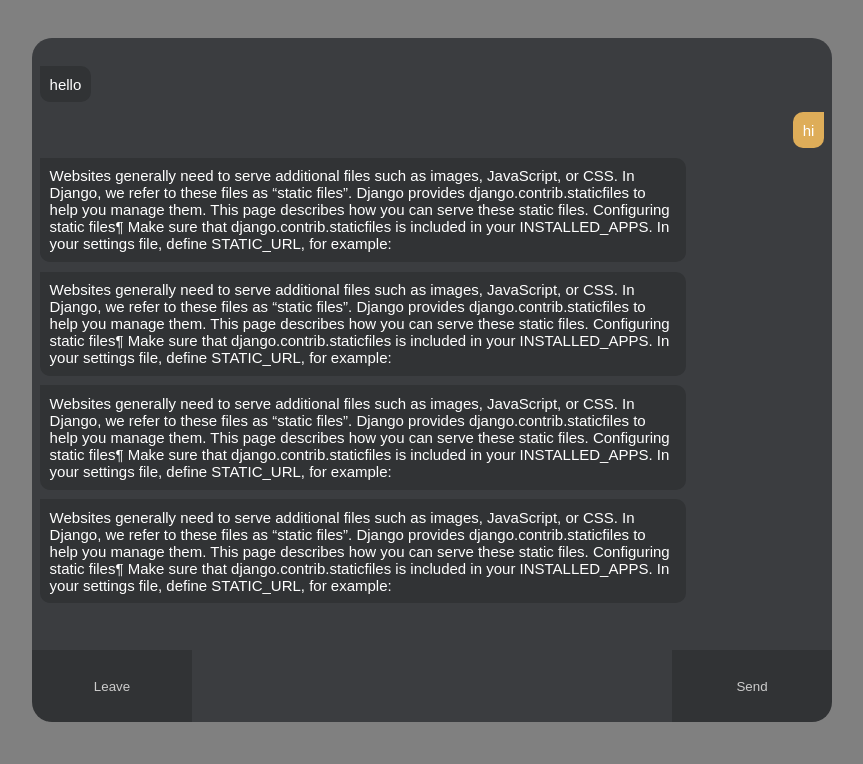
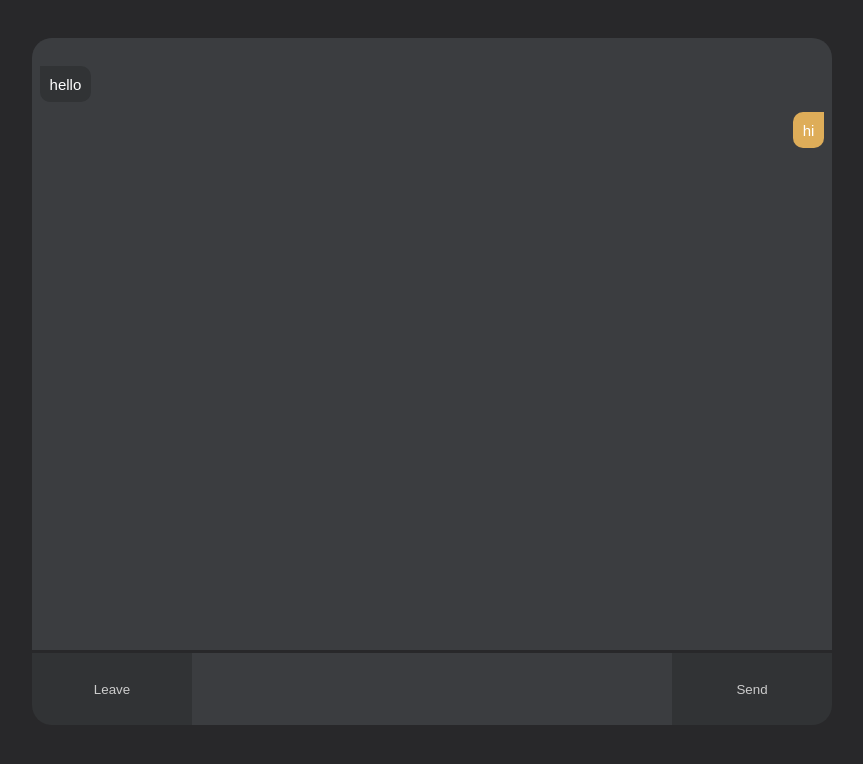
Before and after one commit to j-bodek/real-time-chat, a Django app: page /chat/main in a window 1280 px wide. Shown: the top 764 px of the page, without its empty margins (208-1071 px from the left). Run offline with Django 3.2, Linux system fonts and the light colour scheme.

Commit message:
chat_frontend

```diff
--- a/static/style/main.css
+++ b/static/style/main.css
@@ -1,7 +1,7 @@
 body {
     padding: 0;
     margin: 0;
-    background-color: gray;
+    background-color: #28282A;
     font-family: sans-serif;
     font-size: 15px;
 }
@@ -29,17 +29,19 @@ button {
     cursor: pointer;
 }
 
-input {
-    width: calc(60% - 4px);
-    height: calc(10% - 2px);
+textarea {
+    width: calc(60% - 12px);
+    height: calc(10% - 12px);
+    padding: 6px;
     background-color: #3b3d40;
     color: #ccc;
     float: left;
     border: 0px;
+    resize: none;
 }
 
 button:focus,
-input:focus {
+textarea:focus {
     outline: none;
 }
 
@@ -57,6 +59,7 @@ button:hover {
     background-color: #3b3d40;
     margin: auto;
     overflow-y: scroll;
+    margin-bottom: 3px;
 }
 
 ::-webkit-scrollbar {
--- a/templates/main.html
+++ b/templates/main.html
@@ -15,42 +15,10 @@
             <ul class="messages">
                 <li class='stranger'>hello</li>
                 <li class='you'>hi</li>
-                <li class='stranger'>Websites generally need to serve additional files such as images, JavaScript, or CSS. In Django, we refer to these files as “static files”. Django provides django.contrib.staticfiles to help you manage them.
-
-                    This page describes how you can serve these static files.
-
-                    Configuring static files¶
-                    Make sure that django.contrib.staticfiles is included in your INSTALLED_APPS.
-
-                    In your settings file, define STATIC_URL, for example:</li>
-                <li class='stranger'>Websites generally need to serve additional files such as images, JavaScript, or CSS. In Django, we refer to these files as “static files”. Django provides django.contrib.staticfiles to help you manage them.
-
-                    This page describes how you can serve these static files.
-
-                    Configuring static files¶
-                    Make sure that django.contrib.staticfiles is included in your INSTALLED_APPS.
-
-                    In your settings file, define STATIC_URL, for example:</li>
-                <li class='stranger'>Websites generally need to serve additional files such as images, JavaScript, or CSS. In Django, we refer to these files as “static files”. Django provides django.contrib.staticfiles to help you manage them.
-
-                    This page describes how you can serve these static files.
-
-                    Configuring static files¶
-                    Make sure that django.contrib.staticfiles is included in your INSTALLED_APPS.
-
-                    In your settings file, define STATIC_URL, for example:</li>
-                <li class='stranger'>Websites generally need to serve additional files such as images, JavaScript, or CSS. In Django, we refer to these files as “static files”. Django provides django.contrib.staticfiles to help you manage them.
-
-                    This page describes how you can serve these static files.
-
-                    Configuring static files¶
-                    Make sure that django.contrib.staticfiles is included in your INSTALLED_APPS.
-
-                    In your settings file, define STATIC_URL, for example:</li>
             </ul>
         </div>
         <button style="border-bottom-left-radius: 20px;">Leave</button>
-        <input type="text">
+        <textarea name="" id="" cols="30" rows="10"></textarea>
         <button style='border-bottom-right-radius: 20px;'>Send</button>
     </div>
     </div>
```
